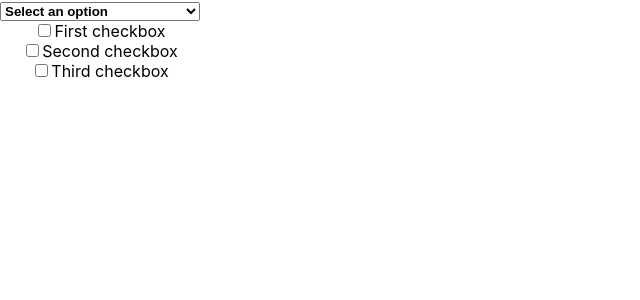
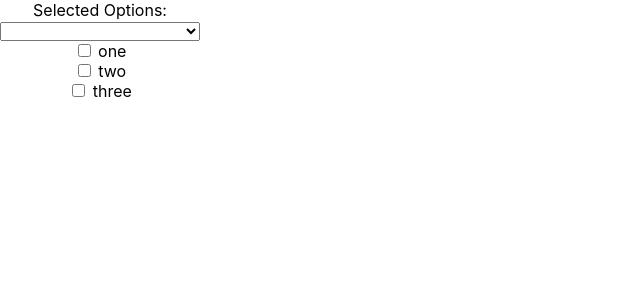
Before and after one commit to samuel-ho/dropdown, a React (Create React App) app: page / in a window 1280 px wide. Shown: the top 300 px of the page, without its empty margins (0-640 px from the left). Built offline with nearby package versions, Linux system fonts and the light colour scheme.

Commit message:
WIP Add display of the selected values. Need to remove display of deselected values

```diff
--- a/src/App.js
+++ b/src/App.js
@@ -1,22 +1,53 @@
-import "./App.css";
 import React, { useState } from "react";
 
 import Dropdown from "./components/Dropdown";
+import Checkbox from "./components/Checkbox";
 import { dropdownOptions } from "./constants";
 import { createOptionsObj } from "./utils";
+import "./App.css";
 
 function App() {
   const initialCheckboxes = createOptionsObj(dropdownOptions);
-  const [isExpanded, setIsExpanded] = useState(false); // state keeping track of whether or not the dropdown is open or closed
+
+  const [isDropdownExpanded, setIsDropdownExpanded] = useState(false);
   const [checkboxes, setCheckboxes] = useState(initialCheckboxes);
-  console.log(checkboxes, "checkboxes")
-  // App needs to know which checkboxes are selected
+  const [selectedOptions, setSelectedOptions] = useState("");
 
+  const handleCheckboxClick = (e) => {
+    const { name } = e.target;
+    setCheckboxes((prevCheckboxes) => ({
+      ...prevCheckboxes,
+      [name]: !prevCheckboxes[name],
+    }));
 
+    var newSelectedOptions = selectedOptions.concat(` ${name}`);
+    setSelectedOptions(newSelectedOptions);
+  };
 
+  const createCheckbox = (option) => {
+    return (
+      <Checkbox
+        label={option}
+        isChecked={checkboxes[option]}
+        handleCheckboxClick={handleCheckboxClick}
+        key={option}
+      />
+    );
+  };
+
+  const createCheckboxes = () => {
+    return dropdownOptions.map((option) => createCheckbox(option));
+  };
+
+  console.log(selectedOptions, "selectedOptions");
   return (
     <div className="App">
-      <Dropdown isExpanded={isExpanded} setIsExpanded={setIsExpanded} />
+      <Dropdown
+        isDropdownExpanded={isDropdownExpanded}
+        setIsDropdownExpanded={setIsDropdownExpanded}
+        createCheckboxes={createCheckboxes}
+        selectedOptions={selectedOptions}
+      />
     </div>
   );
 }
--- a/src/components/Checkbox/index.jsx
+++ b/src/components/Checkbox/index.jsx
@@ -1,4 +1,4 @@
-import React from 'react';
+import React from "react";
 import styled from "styled-components";
 
 const Label = styled.label`
@@ -6,15 +6,15 @@ const Label = styled.label`
 `;
 
 export default function Checkbox({ label, handleCheckboxClick, isChecked }) {
-
   return (
-        <Label>
+    <Label htmlFor={label}>
       <input
         type="checkbox"
         name={label}
         onChange={handleCheckboxClick}
         checked={isChecked}
-            />
+      />{" "}
+      {label}
     </Label>
-    )
+  );
 }
--- a/src/components/Dropdown/index.jsx
+++ b/src/components/Dropdown/index.jsx
@@ -4,38 +4,24 @@ import styled from "styled-components";
 import "./Dropdown.css";
 
 const Checkboxes = styled.div`
-  display: ${(props) => (!props.isExpanded ? 'block' : 'none')};
-`;
-
-const Label = styled.label`
-  display: block;
+  display: ${(props) => (!props.isExpanded ? "block" : "none")};
 `;
 
 export default function Dropdown(props) {
-  const { isExpanded, setIsExpanded, setCheckboxes } = props;
+  const { isDropdownExpanded, setIsDropdownExpanded, createCheckboxes, selectedOptions } = props;
 
   return (
     <form>
       <div className="multiselect">
-        <div className="selectBox" onClick={() => setIsExpanded(!isExpanded)}>
+        <div className="selectBox" onClick={() => setIsDropdownExpanded(!isDropdownExpanded)}>
+        <div> Selected Options: {selectedOptions}</div>
           <select>
-            <option>Select an option</option>
+          {selectedOptions}
           </select>
           <div className="overSelect"></div>
         </div>
-        <Checkboxes isExpanded={props.isExpanded}>
-          <Label htmlFor="one">
-            <input type="checkbox" id="one" />
-            First checkbox
-          </Label>
-          <Label htmlFor="two">
-            <input type="checkbox" id="two" />
-            Second checkbox
-          </Label>
-          <Label htmlFor="three">
-            <input type="checkbox" id="three" />
-            Third checkbox
-          </Label>
+        <Checkboxes isExpanded={props.isDropdownExpanded}>
+          {createCheckboxes()}
         </Checkboxes>
       </div>
     </form>
--- a/src/constants/index.js
+++ b/src/constants/index.js
@@ -1 +1 @@
-export const dropdownOptions = ["One", "Two", "Three"]
+export const dropdownOptions = ["one", "two", "three"];
--- a/src/index.js
+++ b/src/index.js
@@ -4,8 +4,6 @@ import './index.css';
 import App from './App';
 
 ReactDOM.render(
-  <React.StrictMode>
-    <App />
-  </React.StrictMode>,
+    <App />,
   document.getElementById('root')
 );
```
Lines whose indentation alone changed are shown as unchanged.
